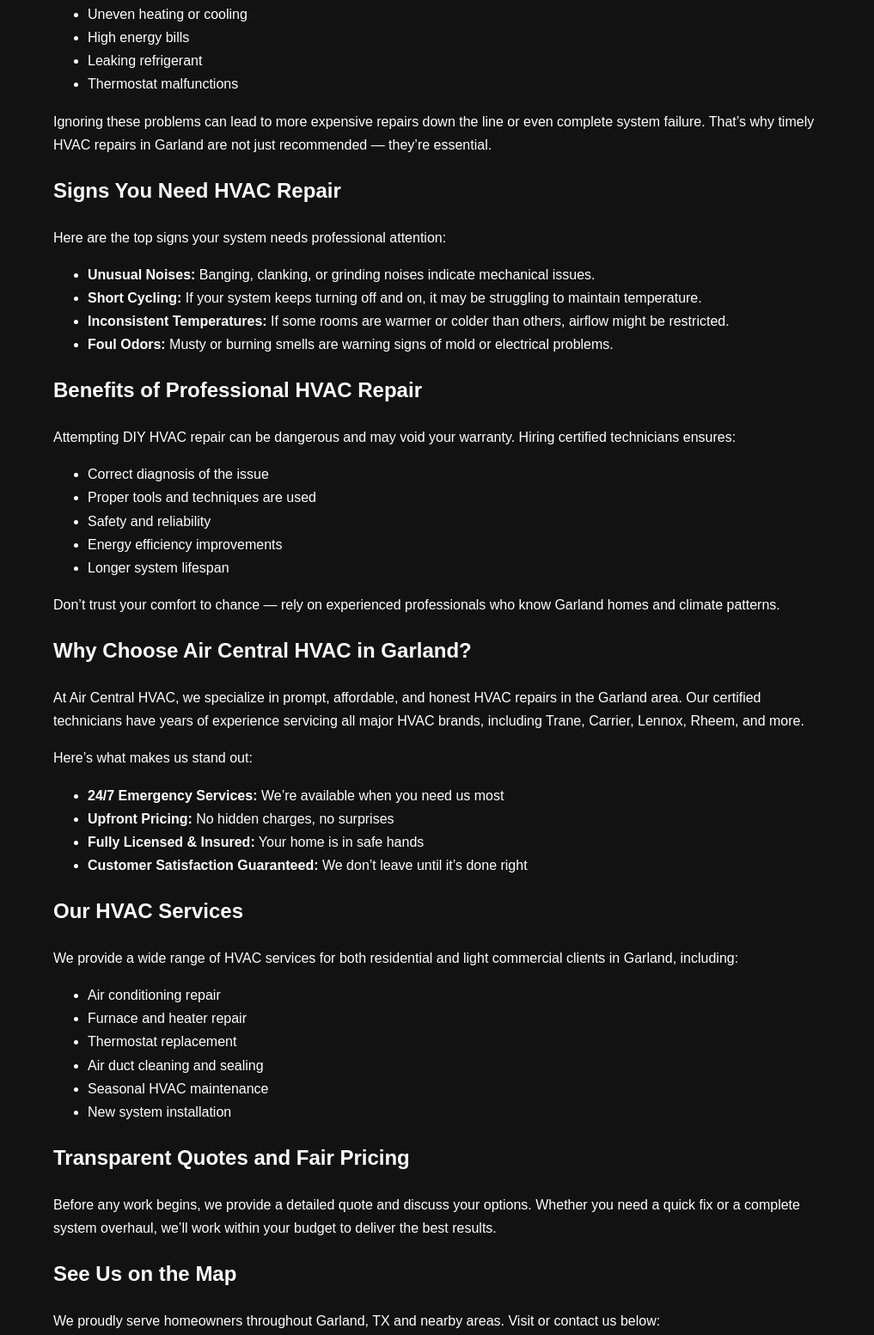
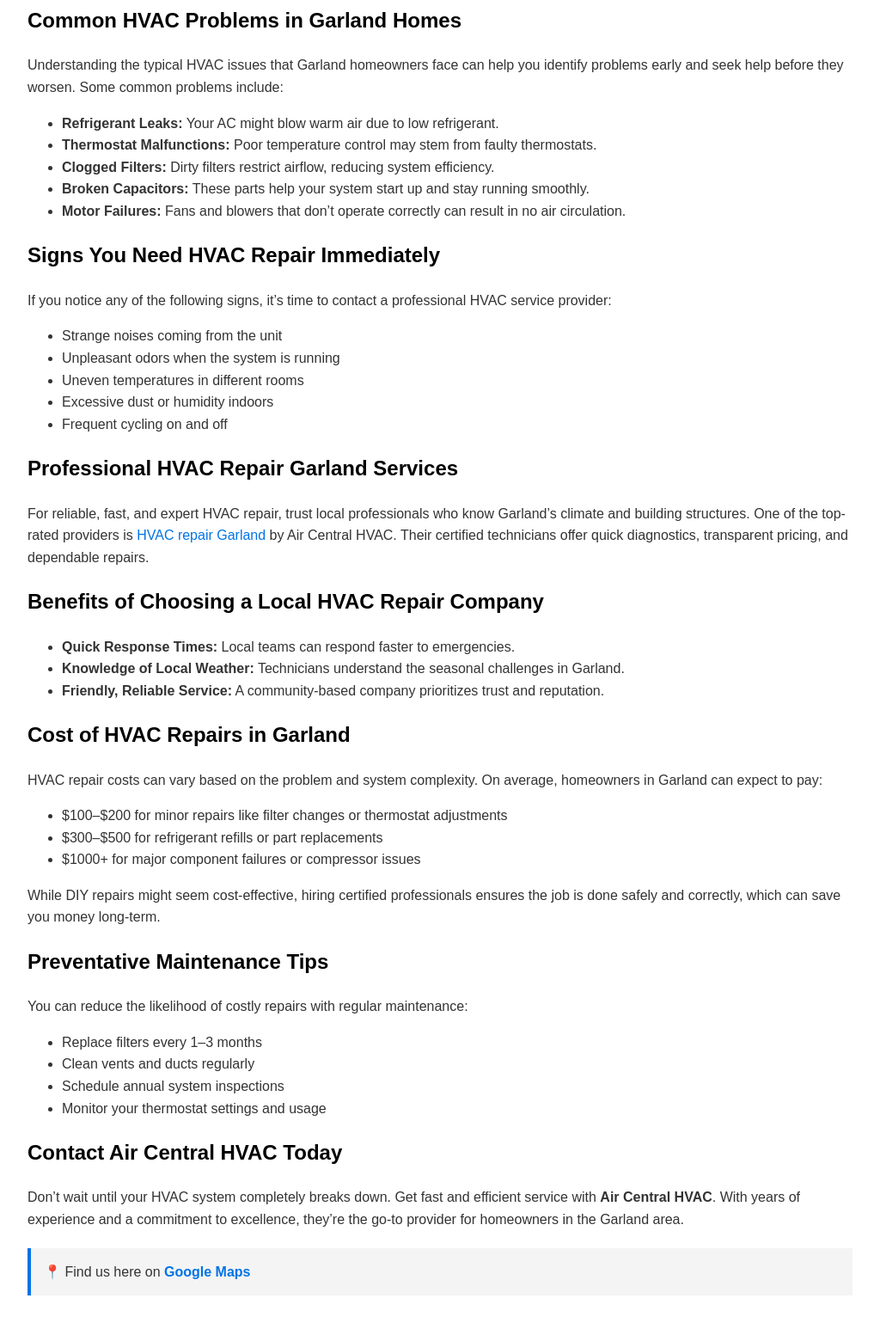
Before and after one commit to jenifer730/HVAC-Repair-Garland, a plain HTML site: page index.html in a window 1280 px wide. Shown: the part 499-2052 px from the top of the page at 86% size, without its empty margins (128-1145 px from the left). Drawn offline with Linux system fonts and the light colour scheme.

Commit message:
Update index.html

```diff
--- a/index.html
+++ b/index.html
@@ -1,112 +1,142 @@
 <!DOCTYPE html>
 <html lang="en">
 <head>
-  <meta charset="UTF-8">
-  <title>HVAC Repair Garland: Fast & Affordable Heating and Cooling Services</title>
-  <meta name="description" content="Looking for HVAC repair in Garland, TX? Get fast, affordable, and reliable HVAC services from certified experts. Schedule now!">
-  <meta name="viewport" content="width=device-width, initial-scale=1.0">
+  <meta charset="UTF-8" />
+  <meta name="viewport" content="width=device-width, initial-scale=1.0"/>
+  <meta name="description" content="Professional HVAC repair services in Garland. Learn about common issues, solutions, and where to get expert help.">
+  <title>HVAC Repair Garland | Air Central HVAC</title>
   <style>
     body {
-      background-color: #121212;
-      color: #ffffff;
       font-family: Arial, sans-serif;
-      line-height: 1.7;
-      padding: 20px;
-      max-width: 900px;
-      margin: auto;
+      background-color: #ffffff;
+      color: #333;
+      line-height: 1.6;
+      margin: 0;
+      padding: 0;
     }
+
+    .container {
+      max-width: 960px;
+      margin: 0 auto;
+      padding: 40px 20px;
+    }
+
     h1, h2 {
-      color: #ffffff;
+      color: #000;
     }
+
     a {
-      color: #4ecdc4;
+      color: #0073e6;
       text-decoration: none;
     }
+
     a:hover {
       text-decoration: underline;
     }
-    iframe {
-      width: 100%;
-      height: 400px;
-      border: none;
+
+    .map-link {
       margin-top: 20px;
+      padding: 15px;
+      background-color: #f4f4f4;
+      border-left: 4px solid #0073e6;
+    }
+
+    .map-link a {
+      font-weight: bold;
     }
   </style>
 </head>
 <body>
-  <h1>HVAC Repair Garland: Fast & Affordable Heating and Cooling Services</h1>
+  <div class="container">
+    <h1>HVAC Repair Garland: Expert Services for Your Home Comfort</h1>
 
-  <p>When your heating or cooling system breaks down in Garland, TX, you need quick and professional help. Whether you're facing a scorching Texas summer or a surprisingly chilly winter night, your HVAC system needs to be running efficiently. At <a href="https://www.aircentralhvac.com/" target="_blank">HVAC repair Garland</a>, we understand the urgency of HVAC issues, and we're here to restore your comfort in no time.</p>
+    <p>
+      When your heating or cooling system fails, it’s more than just an inconvenience — it’s a disruption to your comfort, health, and even safety. For residents in Garland, Texas, timely and professional HVAC repair is essential to ensure your home remains livable, especially during extreme temperatures.
+    </p>
 
-  <h2>Why HVAC Repairs Matter in Garland</h2>
-  <p>Garland residents know that the weather can be unpredictable. One day it’s hot enough to fry an egg on the sidewalk, and the next, a cold front can sneak in. Your HVAC system is your year-round shield against extreme temperatures. However, even the most durable systems experience wear and tear over time.</p>
-
-  <p>Common HVAC issues include:</p>
+    <h2>Why HVAC Repair Is Critical in Garland</h2>
+    <p>
+      Garland experiences a range of weather conditions, from sweltering hot summers to chilly winters. This makes heating, ventilation, and air conditioning systems a year-round necessity. When your system shows signs of wear or stops working altogether, immediate repair can prevent:
+    </p>
     <ul>
-    <li>Strange noises from the unit</li>
-    <li>Uneven heating or cooling</li>
-    <li>High energy bills</li>
-    <li>Leaking refrigerant</li>
-    <li>Thermostat malfunctions</li>
+      <li>Higher energy bills</li>
+      <li>System breakdowns</li>
+      <li>Poor indoor air quality</li>
+      <li>Health risks from extreme temperatures</li>
     </ul>
 
-  <p>Ignoring these problems can lead to more expensive repairs down the line or even complete system failure. That’s why timely HVAC repairs in Garland are not just recommended — they’re essential.</p>
-
-  <h2>Signs You Need HVAC Repair</h2>
-  <p>Here are the top signs your system needs professional attention:</p>
+    <h2>Common HVAC Problems in Garland Homes</h2>
+    <p>
+      Understanding the typical HVAC issues that Garland homeowners face can help you identify problems early and seek help before they worsen. Some common problems include:
+    </p>
     <ul>
-    <li><strong>Unusual Noises:</strong> Banging, clanking, or grinding noises indicate mechanical issues.</li>
-    <li><strong>Short Cycling:</strong> If your system keeps turning off and on, it may be struggling to maintain temperature.</li>
-    <li><strong>Inconsistent Temperatures:</strong> If some rooms are warmer or colder than others, airflow might be restricted.</li>
-    <li><strong>Foul Odors:</strong> Musty or burning smells are warning signs of mold or electrical problems.</li>
+      <li><strong>Refrigerant Leaks:</strong> Your AC might blow warm air due to low refrigerant.</li>
+      <li><strong>Thermostat Malfunctions:</strong> Poor temperature control may stem from faulty thermostats.</li>
+      <li><strong>Clogged Filters:</strong> Dirty filters restrict airflow, reducing system efficiency.</li>
+      <li><strong>Broken Capacitors:</strong> These parts help your system start up and stay running smoothly.</li>
+      <li><strong>Motor Failures:</strong> Fans and blowers that don’t operate correctly can result in no air circulation.</li>
     </ul>
 
-  <h2>Benefits of Professional HVAC Repair</h2>
-  <p>Attempting DIY HVAC repair can be dangerous and may void your warranty. Hiring certified technicians ensures:</p>
+    <h2>Signs You Need HVAC Repair Immediately</h2>
+    <p>If you notice any of the following signs, it’s time to contact a professional HVAC service provider:</p>
     <ul>
-    <li>Correct diagnosis of the issue</li>
-    <li>Proper tools and techniques are used</li>
-    <li>Safety and reliability</li>
-    <li>Energy efficiency improvements</li>
-    <li>Longer system lifespan</li>
+      <li>Strange noises coming from the unit</li>
+      <li>Unpleasant odors when the system is running</li>
+      <li>Uneven temperatures in different rooms</li>
+      <li>Excessive dust or humidity indoors</li>
+      <li>Frequent cycling on and off</li>
     </ul>
 
-  <p>Don’t trust your comfort to chance — rely on experienced professionals who know Garland homes and climate patterns.</p>
+    <h2>Professional HVAC Repair Garland Services</h2>
+    <p>
+      For reliable, fast, and expert HVAC repair, trust local professionals who know Garland’s climate and building structures.
+      One of the top-rated providers is
+      <a href="https://www.aircentralhvac.com/" target="_blank">HVAC repair Garland</a>
+      by Air Central HVAC. Their certified technicians offer quick diagnostics, transparent pricing, and dependable repairs.
+    </p>
 
-  <h2>Why Choose Air Central HVAC in Garland?</h2>
-  <p>At Air Central HVAC, we specialize in prompt, affordable, and honest HVAC repairs in the Garland area. Our certified technicians have years of experience servicing all major HVAC brands, including Trane, Carrier, Lennox, Rheem, and more.</p>
-
-  <p>Here’s what makes us stand out:</p>
+    <h2>Benefits of Choosing a Local HVAC Repair Company</h2>
     <ul>
-    <li><strong>24/7 Emergency Services:</strong> We’re available when you need us most</li>
-    <li><strong>Upfront Pricing:</strong> No hidden charges, no surprises</li>
-    <li><strong>Fully Licensed & Insured:</strong> Your home is in safe hands</li>
-    <li><strong>Customer Satisfaction Guaranteed:</strong> We don’t leave until it’s done right</li>
+      <li><strong>Quick Response Times:</strong> Local teams can respond faster to emergencies.</li>
+      <li><strong>Knowledge of Local Weather:</strong> Technicians understand the seasonal challenges in Garland.</li>
+      <li><strong>Friendly, Reliable Service:</strong> A community-based company prioritizes trust and reputation.</li>
     </ul>
 
-  <h2>Our HVAC Services</h2>
-  <p>We provide a wide range of HVAC services for both residential and light commercial clients in Garland, including:</p>
+    <h2>Cost of HVAC Repairs in Garland</h2>
+    <p>
+      HVAC repair costs can vary based on the problem and system complexity. On average, homeowners in Garland can expect to pay:
+    </p>
     <ul>
-    <li>Air conditioning repair</li>
-    <li>Furnace and heater repair</li>
-    <li>Thermostat replacement</li>
-    <li>Air duct cleaning and sealing</li>
-    <li>Seasonal HVAC maintenance</li>
-    <li>New system installation</li>
+      <li>$100–$200 for minor repairs like filter changes or thermostat adjustments</li>
+      <li>$300–$500 for refrigerant refills or part replacements</li>
+      <li>$1000+ for major component failures or compressor issues</li>
+    </ul>
+    <p>
+      While DIY repairs might seem cost-effective, hiring certified professionals ensures the job is done safely and correctly, which can save you money long-term.
+    </p>
+
+    <h2>Preventative Maintenance Tips</h2>
+    <p>
+      You can reduce the likelihood of costly repairs with regular maintenance:
+    </p>
+    <ul>
+      <li>Replace filters every 1–3 months</li>
+      <li>Clean vents and ducts regularly</li>
+      <li>Schedule annual system inspections</li>
+      <li>Monitor your thermostat settings and usage</li>
     </ul>
 
-  <h2>Transparent Quotes and Fair Pricing</h2>
-  <p>Before any work begins, we provide a detailed quote and discuss your options. Whether you need a quick fix or a complete system overhaul, we’ll work within your budget to deliver the best results.</p>
+    <h2>Contact Air Central HVAC Today</h2>
+    <p>
+      Don’t wait until your HVAC system completely breaks down. Get fast and efficient service with <strong>Air Central HVAC</strong>. With years of experience and a commitment to excellence, they’re the go-to provider for homeowners in the Garland area.
+    </p>
 
-  <h2>See Us on the Map</h2>
-  <p>We proudly serve homeowners throughout Garland, TX and nearby areas. Visit or contact us below:</p>
-
-  <iframe src="https://www.google.com/maps/place/Air+Central+HVAC/@32.9516147,-96.6567331,731m/data=!3m2!1e3!4b1!4m6!3m5!1s0x864c1dd462ff4a5b:0xdaf3cbb592247e04!8m2!3d32.9516147!4d-96.6567331!16s%2Fg%2F11b7hd_57n?entry=ttu&g_ep=EgoyMDI1MDcyMy4wIKXMDSoASAFQAw%3D%3D" allowfullscreen="" loading="lazy"></iframe>
-
-  <h2>Contact Us Today</h2>
-  <p>Don't let a faulty HVAC system ruin your comfort. If you're searching for reliable <strong>HVAC repair in Garland</strong>, trust the team that’s been keeping homes comfortable for years. Contact us today to schedule a service call or request a free estimate.</p>
-
-  <p>Experience the peace of mind that comes with working with Garland’s trusted HVAC professionals — <strong>Air Central HVAC</strong>.</p>
-
+    <div class="map-link">
+      📍 Find us here on
+      <a href="https://www.google.com/maps/place/Air+Central+HVAC/@32.9516147,-96.6567331,731m/data=!3m2!1e3!4b1!4m6!3m5!1s0x864c1dd462ff4a5b:0xdaf3cbb592247e04!8m2!3d32.9516147!4d-96.6567331!16s%2Fg%2F11b7hd_57n?entry=ttu&g_ep=EgoyMDI1MDcyMy4wIKXMDSoASAFQAw%3D%3D" target="_blank">
+        Google Maps
+      </a>
+    </div>
+  </div>
 </body>
 </html>
```
Lines whose indentation alone changed are shown as unchanged.
